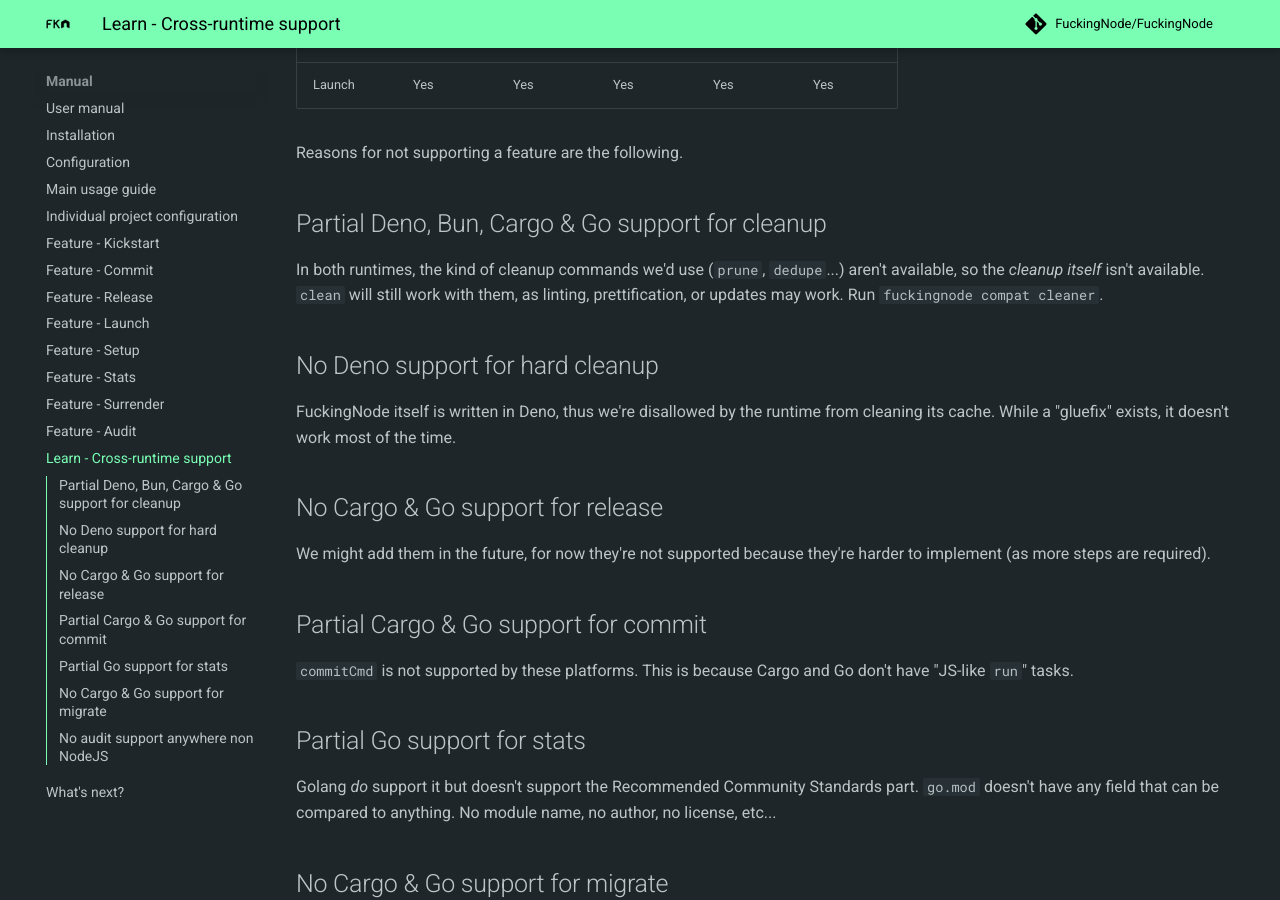
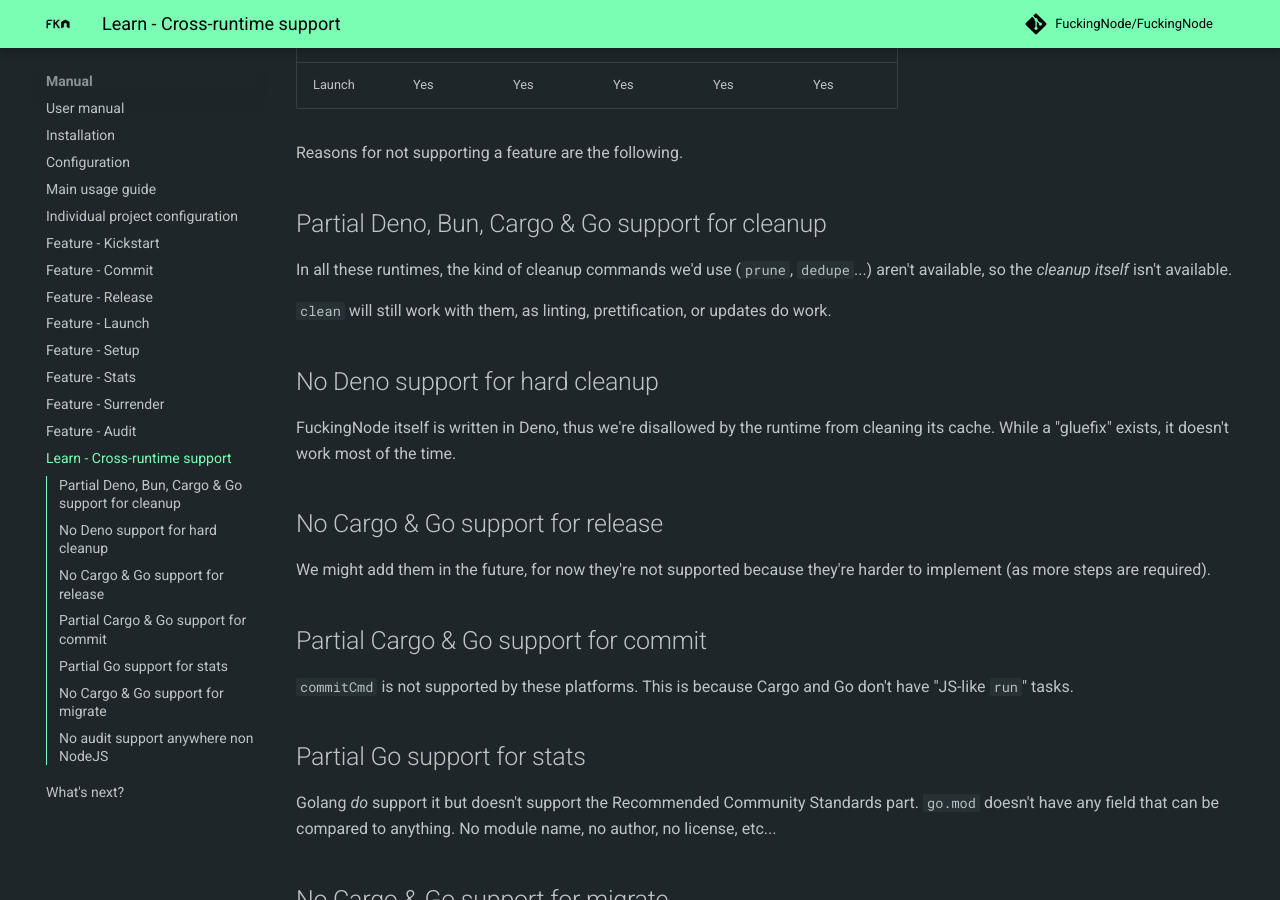
Before and after one commit to FuckingNode/fuckingnode.github.io, an MkDocs documentation site: the page built from docs/learn/cross-runtime-support.md, in a window 1280 px wide and 900 px high, scrolled down 924 px. Built offline with MkDocs 1.6.1 and Material for MkDocs 9.7.7, drawn with Linux system fonts in a browser that asks for light colours; comment, search, counter and statistics services are not loaded.

Commit message:
Fix mistake at Cross runtime support page

```diff
--- a/docs/learn/cross-runtime-support.md
+++ b/docs/learn/cross-runtime-support.md
@@ -25,7 +25,9 @@
 
 ## Partial Deno, Bun, Cargo & Go support for cleanup
 
-In both runtimes, the kind of cleanup commands we'd use (`prune`, `dedupe`...) aren't available, so the _cleanup itself_ isn't available. `clean` will still work with them, as linting, prettification, or updates may work. Run `fuckingnode compat cleaner`.
+In all these runtimes, the kind of cleanup commands we'd use (`prune`, `dedupe`...) aren't available, so the _cleanup itself_ isn't available.
+
+`clean` will still work with them, as linting, prettification, or updates do work.
 
 ## No Deno support for hard cleanup
 
```
